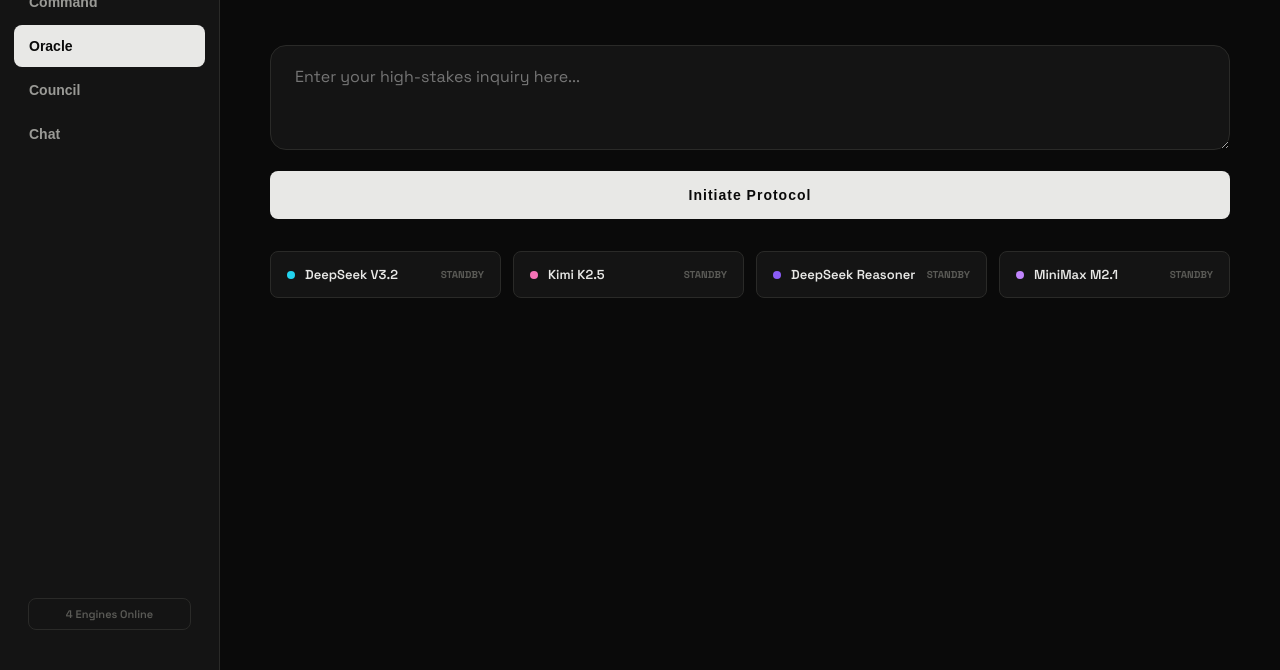
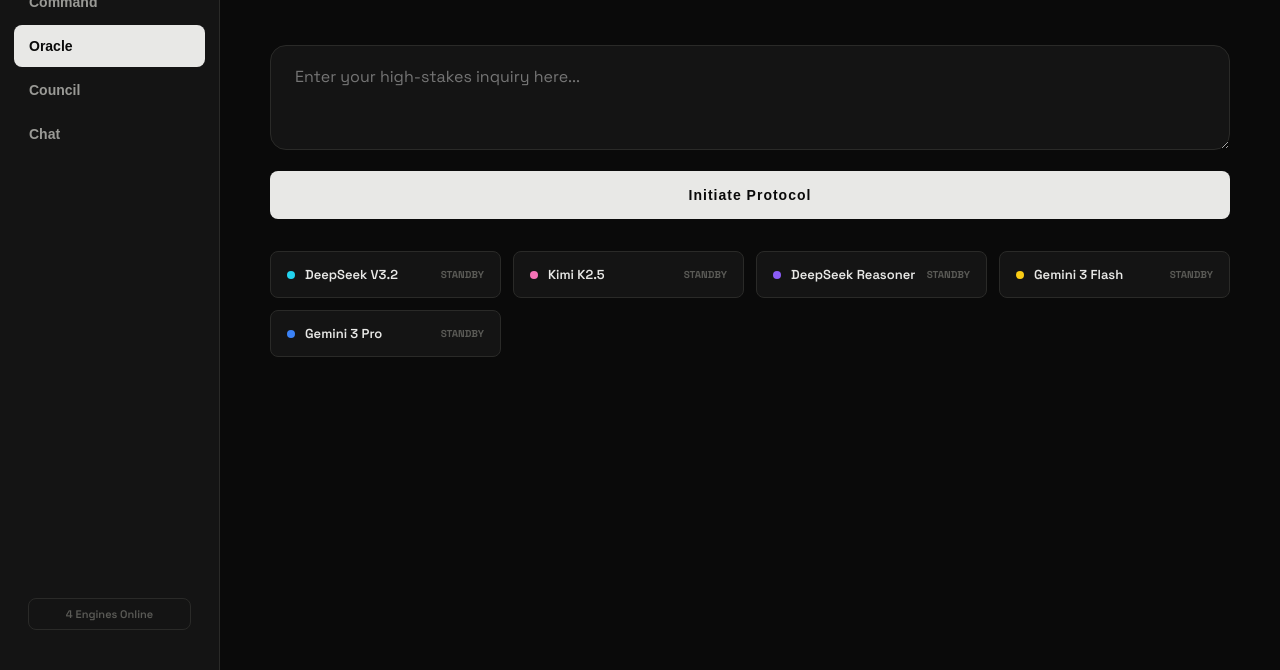
Before and after one commit to Ravs0/ai-council, a website built with Vite: page index.html in a window 1280 px wide. Both pictures are taken after a click on the button "Oracle". Shown: the part 130-800 px from the top of the page. Built offline with nearby package versions, Linux system fonts and the light colour scheme.

Commit message:
Fix: Correct DOM IDs for persona/model lists and update index.html engine roster

```diff
--- a/index.html
+++ b/index.html
@@ -108,10 +108,15 @@
                         <span>DeepSeek Reasoner</span>
                         <span class="engine-role" id="role-reasoner">Standby</span>
                     </div>
-                    <div class="engine-node" id="node-minimax">
-                        <div class="engine-dot" style="background:#c084fc;"></div>
-                        <span>MiniMax M2.1</span>
-                        <span class="engine-role" id="role-minimax">Standby</span>
+                    <div class="engine-node" id="node-gemini-flash">
+                        <div class="engine-dot" style="background:#facc15;"></div>
+                        <span>Gemini 3 Flash</span>
+                        <span class="engine-role" id="role-gemini-flash">Standby</span>
+                    </div>
+                    <div class="engine-node" id="node-gemini-pro">
+                        <div class="engine-dot" style="background:#3b82f6;"></div>
+                        <span>Gemini 3 Pro</span>
+                        <span class="engine-role" id="role-gemini-pro">Standby</span>
                     </div>
                 </div>
 
--- a/src/main.js
+++ b/src/main.js
@@ -213,7 +213,7 @@ function chr(i) { return String.fromCharCode(65 + i); }
 // ─── COUNCIL HALL ─────────────────────────────────────────────────────────────
 
 async function initCouncil() {
-    const list = document.getElementById('persona-list');
+    const list = document.getElementById('council-persona-list');
     list.innerHTML = '';
     Object.keys(PERSONAS).forEach(key => {
         const p = PERSONAS[key];
@@ -258,7 +258,7 @@ async function sendCouncilMessage() {
 // ─── DIRECT UPLINK ────────────────────────────────────────────────────────────
 
 async function initDirect() {
-    const list = document.getElementById('model-list');
+    const list = document.getElementById('chat-model-list');
     list.innerHTML = '';
     MODELS.forEach(m => {
         const el = document.createElement('div');
```
